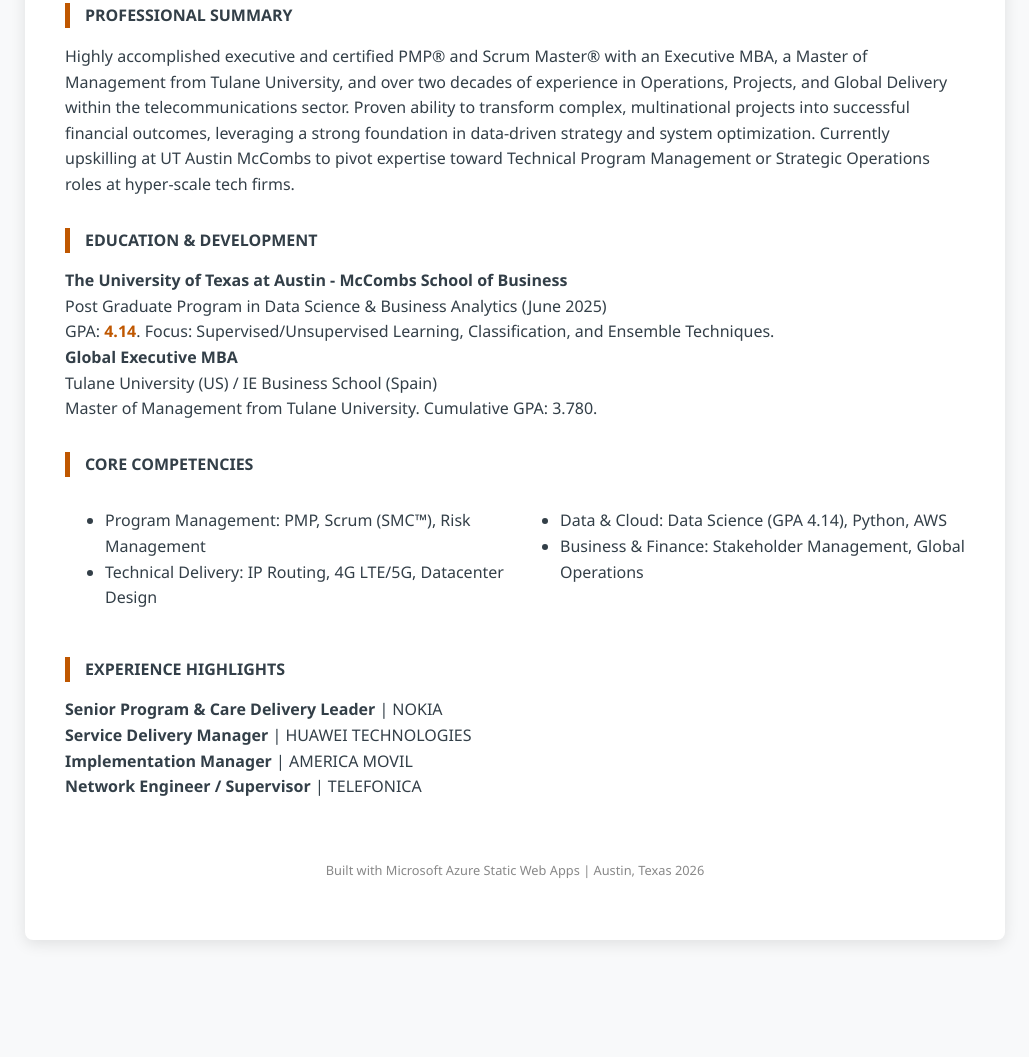
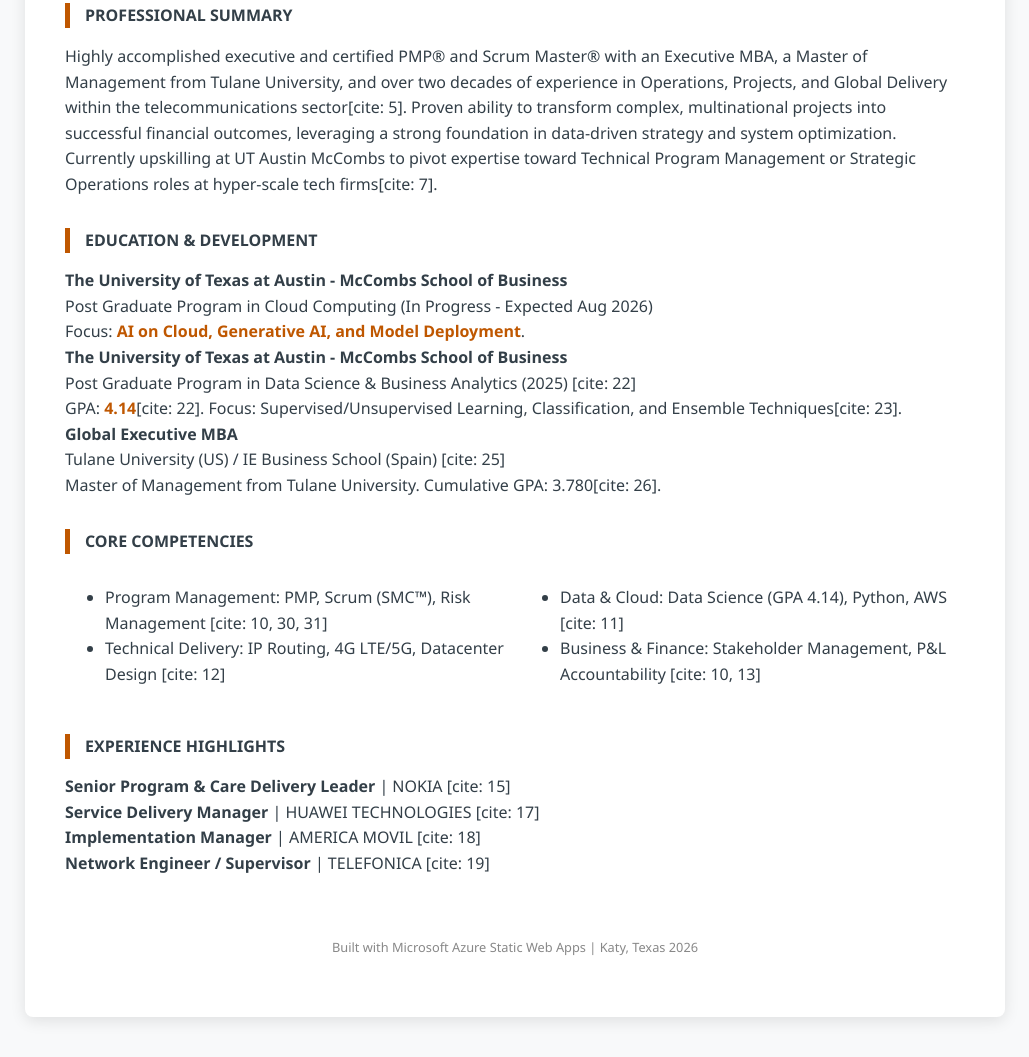
Before and after one commit to oscarruiz-tech/oscar-ruiz-resume, a plain HTML site: page index.html in a window 1280 px wide. Shown: the part 315-1372 px from the top of the page, without its empty margins (125-1154 px from the left). Before the commit the page ends 1295 px from the top, so only its background shows below. Drawn offline with Linux system fonts and the light colour scheme.

Commit message:
Update index.html

```diff
--- a/index.html
+++ b/index.html
@@ -12,7 +12,7 @@
             <h1>Oscar Ruiz</h1>
             <div class="subtitle">Technical Program & Delivery Leader</div>
             <div class="contact-info">
-                <span>📍 Katy, TX (Houston Area) / Global</span>
+                <span>📍 Katy, TX / Global</span>
                 <span>📧 oscar.ruiz@screirl.com</span>
                 <span>📱 (814) 680-5000</span>
             </div>
@@ -25,20 +25,28 @@
 
         <section>
             <div class="section-title">Professional Summary</div>
-            <p>Highly accomplished executive and certified PMP® and Scrum Master® with an Executive MBA, a Master of Management from Tulane University, and over two decades of experience in Operations, Projects, and Global Delivery within the telecommunications sector. Proven ability to transform complex, multinational projects into successful financial outcomes, leveraging a strong foundation in data-driven strategy and system optimization. Currently upskilling at UT Austin McCombs to pivot expertise toward Technical Program Management or Strategic Operations roles at hyper-scale tech firms.</p>
+            <p>Highly accomplished executive and certified PMP® and Scrum Master® with an Executive MBA, a Master of Management from Tulane University, and over two decades of experience in Operations, Projects, and Global Delivery within the telecommunications sector[cite: 5]. Proven ability to transform complex, multinational projects into successful financial outcomes, leveraging a strong foundation in data-driven strategy and system optimization. Currently upskilling at UT Austin McCombs to pivot expertise toward Technical Program Management or Strategic Operations roles at hyper-scale tech firms[cite: 7].</p>
         </section>
 
         <section>
             <div class="section-title">Education & Development</div>
+
             <div class="edu-item">
                 <strong>The University of Texas at Austin - McCombs School of Business</strong><br>
-                <span class="meta">Post Graduate Program in Data Science & Business Analytics (June 2025)</span><br>
-                GPA: <span class="highlight">4.14</span>. Focus: Supervised/Unsupervised Learning, Classification, and Ensemble Techniques.
+                <span class="meta">Post Graduate Program in Cloud Computing (In Progress - Expected Aug 2026) </span><br>
+                Focus: <span class="highlight">AI on Cloud, Generative AI, and Model Deployment</span>.
             </div>
+
+            <div class="edu-item">
+                <strong>The University of Texas at Austin - McCombs School of Business</strong><br>
+                <span class="meta">Post Graduate Program in Data Science & Business Analytics (2025) [cite: 22]</span><br>
+                GPA: <span class="highlight">4.14</span>[cite: 22]. Focus: Supervised/Unsupervised Learning, Classification, and Ensemble Techniques[cite: 23].
+            </div>
+
             <div class="edu-item">
                 <strong>Global Executive MBA</strong><br>
-                <span class="meta">Tulane University (US) / IE Business School (Spain)</span><br>
-                Master of Management from Tulane University. Cumulative GPA: 3.780.
+                <span class="meta">Tulane University (US) / IE Business School (Spain) [cite: 25]</span><br>
+                Master of Management from Tulane University. Cumulative GPA: 3.780[cite: 26].
             </div>
         </section>
 
@@ -46,12 +54,12 @@
             <div class="section-title">Core Competencies</div>
             <div style="display: grid; grid-template-columns: 1fr 1fr; gap: 10px;">
                 <ul>
-                    <li>Program Management: PMP, Scrum (SMC™), Risk Management</li>
-                    <li>Technical Delivery: IP Routing, 4G LTE/5G, Datacenter Design</li>
+                    <li>Program Management: PMP, Scrum (SMC™), Risk Management [cite: 10, 30, 31]</li>
+                    <li>Technical Delivery: IP Routing, 4G LTE/5G, Datacenter Design [cite: 12]</li>
                 </ul>
                 <ul>
-                    <li>Data & Cloud: Data Science (GPA 4.14), Python, AWS</li>
-                    <li>Business & Finance: Stakeholder Management, Global Operations</li>
+                    <li>Data & Cloud: Data Science (GPA 4.14), Python, AWS [cite: 11]</li>
+                    <li>Business & Finance: Stakeholder Management, P&L Accountability [cite: 10, 13]</li>
                 </ul>
             </div>
         </section>
@@ -59,15 +67,15 @@
         <section>
             <div class="section-title">Experience Highlights</div>
             <div class="job-item">
-                <strong>Senior Program & Care Delivery Leader</strong> | NOKIA<br>
-                <strong>Service Delivery Manager</strong> | HUAWEI TECHNOLOGIES<br>
-                <strong>Implementation Manager</strong> | AMERICA MOVIL<br>
-                <strong>Network Engineer / Supervisor</strong> | TELEFONICA
+                <strong>Senior Program & Care Delivery Leader</strong> | NOKIA [cite: 15]<br>
+                <strong>Service Delivery Manager</strong> | HUAWEI TECHNOLOGIES [cite: 17]<br>
+                <strong>Implementation Manager</strong> | AMERICA MOVIL [cite: 18]<br>
+                <strong>Network Engineer / Supervisor</strong> | TELEFONICA [cite: 19]
             </div>
         </section>
 
         <footer>
-            Built with Microsoft Azure Static Web Apps | Austin, Texas 2026
+            Built with Microsoft Azure Static Web Apps | Katy, Texas 2026
         </footer>
     </div>
 </body>
```
